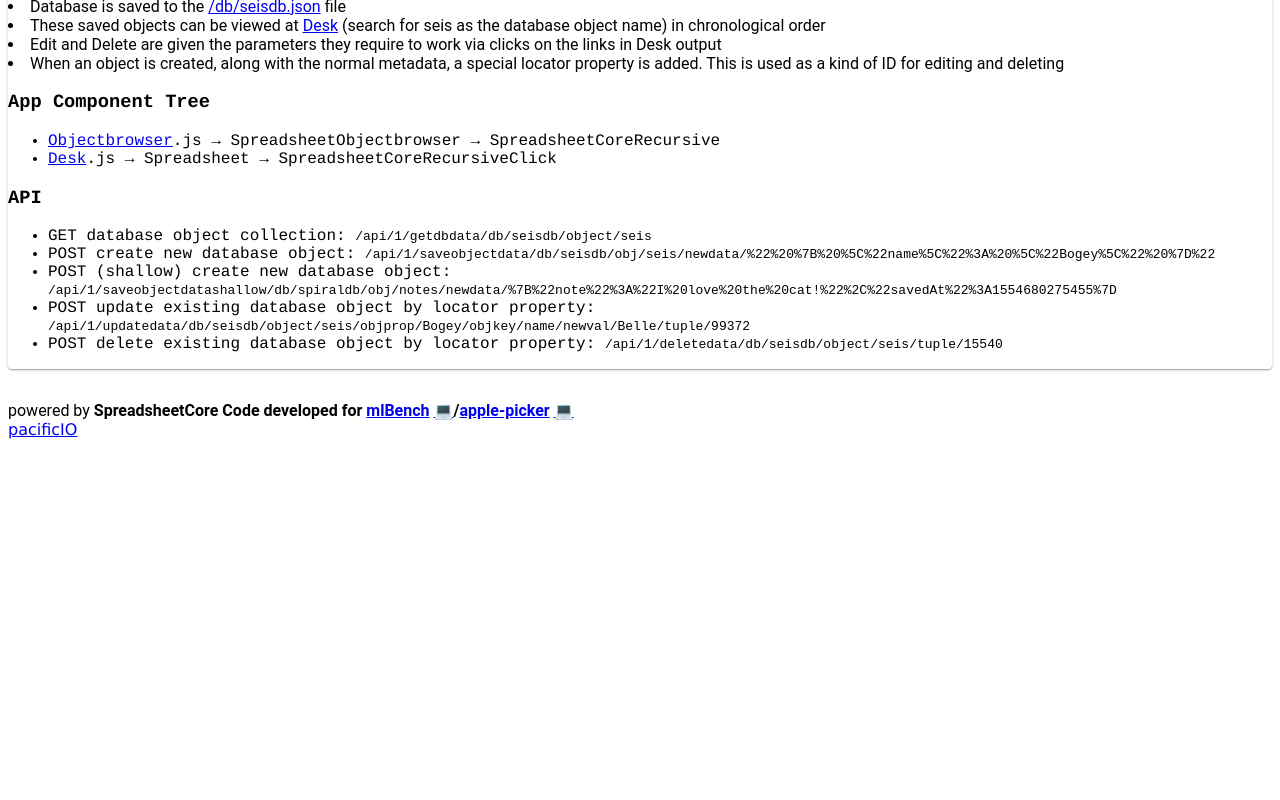
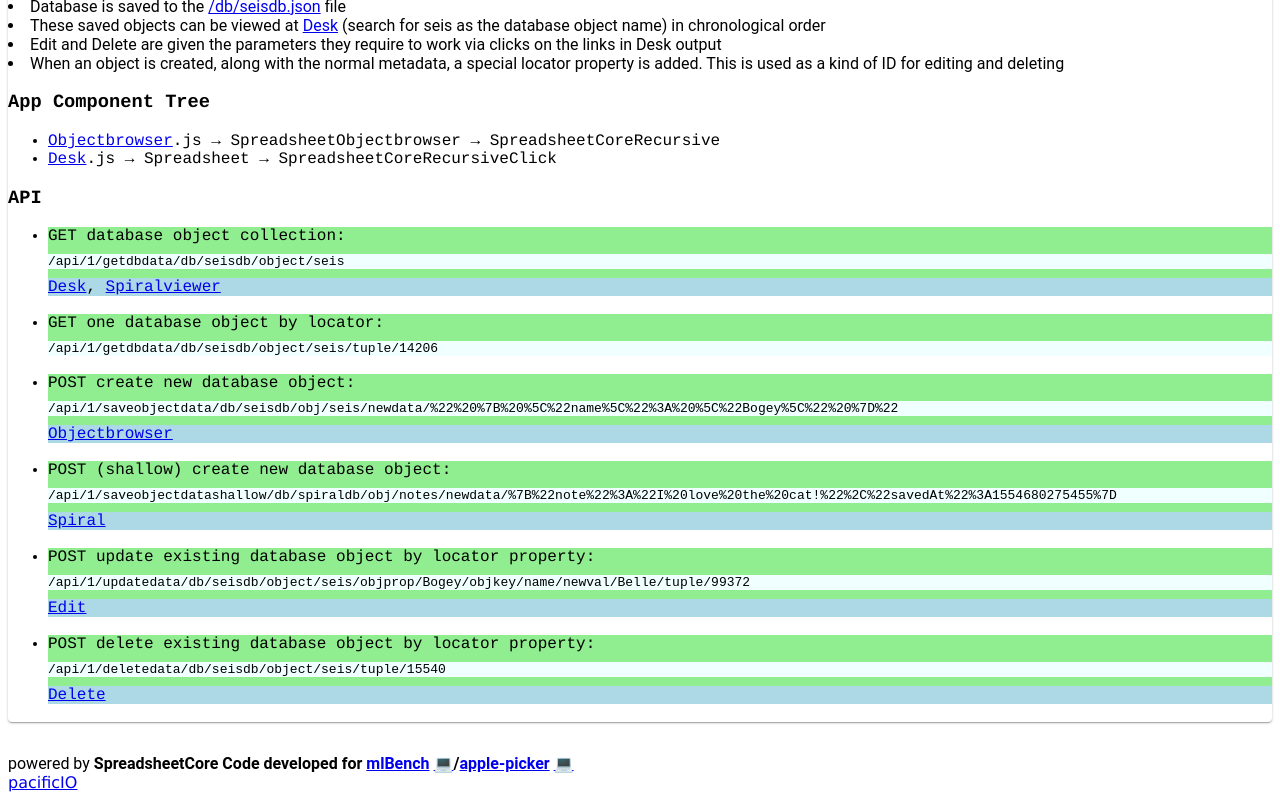
Before and after one commit to pacificpelican/seis, a Next.js app: page /About in a window 1280 px wide. Shown: the part 347-1147 px from the top of the page. Before the commit the page ends 800 px from the top, so only its background shows below. Built offline with nearby package versions, Linux system fonts and the light colour scheme.

Commit message:
add new GET route for one specific tuple in a specified DB and table, and list on About

```diff
--- a/package.json
+++ b/package.json
@@ -1,6 +1,6 @@
 {
   "name": "seis",
-  "version": "0.9.3",
+  "version": "0.9.4",
   "scripts": {
     "dev": "node server.js",
     "build": "next build",
--- a/pages/About.js
+++ b/pages/About.js
@@ -96,30 +96,49 @@ class About extends Component {
               </li>
             </ul>
             <h3>API</h3>
-            <ul>
+            <ul id="routes">
               <li>
                 GET database object collection:{" "}
                 <code>/api/1/getdbdata/db/seisdb/object/seis</code>
+                <span className="info">
+                  <a href="/Desk">Desk</a>, <a href="/Spiral">Spiralviewer</a>
+                </span>
+              </li>
+              <li>
+                GET one database object by locator:{" "}
+                <code>/api/1/getdbdata/db/seisdb/object/seis/tuple/14206</code>
               </li>
               <li>
                 POST create new database object:{" "}
                 <code>
                   /api/1/saveobjectdata/db/seisdb/obj/seis/newdata/%22%20%7B%20%5C%22name%5C%22%3A%20%5C%22Bogey%5C%22%20%7D%22
                 </code>
+                <span className="info">
+                  <a href="/Objectbrowser">Objectbrowser</a>
+                </span>
               </li>
               <li>
                 POST (shallow) create new database object:{" "}
                 <code>/api/1/saveobjectdatashallow/db/spiraldb/obj/notes/newdata/%7B%22note%22%3A%22I%20love%20the%20cat!%22%2C%22savedAt%22%3A1554680275455%7D</code>
+                <span className="info">
+                  <a href="/Spiral">Spiral</a>
+                </span>
               </li>
               <li>
                 POST update existing database object by locator property:{" "}
                 <code>
                   /api/1/updatedata/db/seisdb/object/seis/objprop/Bogey/objkey/name/newval/Belle/tuple/99372
                 </code>
+                <span className="info">
+                  <a href="/Edit">Edit</a>
+                </span>
               </li>
               <li>
                 POST delete existing database object by locator property:{" "}
                 <code>/api/1/deletedata/db/seisdb/object/seis/tuple/15540</code>
+                <span className="info">
+                  <a href="/Delete">Delete</a>
+                </span>
               </li>
             </ul>
           </article>
@@ -166,6 +185,22 @@ class About extends Component {
             font-family: "Roboto", "Ubuntu Sans", "Segoe UI", "Lucida Sans",
               Helvetica, sans-serif;
           }
+          span.info {
+            display: block;
+          }
+          #appTree ul#routes li {
+            background: lightgreen;
+            margin-block-end: calc(1vh + 10px);
+          }
+          #appTree ul#routes span {
+            margin-block-start: calc(0.5vh + 5px);
+            background: lightblue;
+          }
+          #appTree ul#routes code {
+            margin-block-start: calc(0.5vh + 5px);
+            display: block;
+            background: azure;
+          }
         `}</style>
       </div>
     );
```
Also changed, not shown: server.js (+31 -0 lines).
